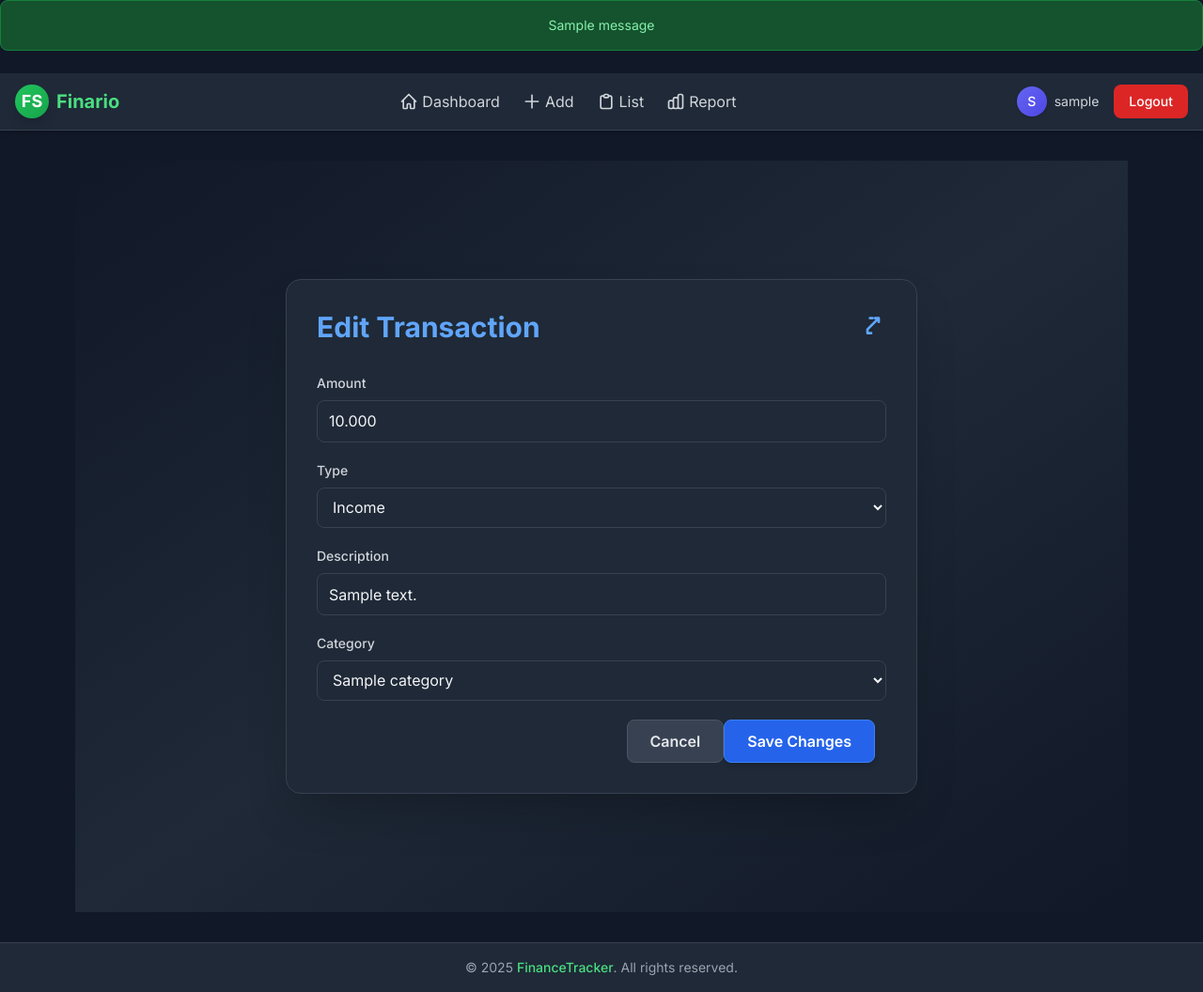
After one commit to thealisaeedi/personal_finance, a Django app: page /transaction/1/edit/ in a window 1280 px wide. The commit adds this page. Shown: the whole page at 94% size. Run offline with Django 5.2, Linux system fonts and the light colour scheme; a user stored in the database is signed in; tables that the repository leaves empty hold one stand-in row (values such as "Sample post"); one stand-in notice (Sample message) is shown; some libraries are stand-ins or nearby versions.

Commit message:
delete and edit added to project

```diff
--- a/personal_finance/settings.py
+++ b/personal_finance/settings.py
@@ -39,6 +39,7 @@ INSTALLED_APPS = [
     'django.contrib.staticfiles',
     'accounts', # App for user accounts
     'tracker', # App for tracking transactions
+    'widget_tweaks', # for adding style to forms and etc
 ]
 
 MIDDLEWARE = [
--- a/templates/base.html
+++ b/templates/base.html
@@ -3,8 +3,9 @@
 <html lang="en">
 <head>
     <meta charset="UTF-8">
+
     <meta name="viewport" content="width=device-width, initial-scale=1.0">
-    <title>{% block title %}FinanceTracker{% endblock %}</title>
+    <title>{% block title %}Finario - Financial Scenario{% endblock %}</title>
 
     <!-- Tailwind CSS (CDN) -->
     <script src="https://cdn.tailwindcss.com"></script>
@@ -41,6 +42,8 @@
     }
 </style>
 </head>
+{% include 'includes/messages.html' %}
+
 <body class="bg-gray-900 text-white min-h-screen flex flex-col">
     <!-- Navigation Bar -->
     <nav class="bg-gray-800 border-b border-gray-700 shadow-md">
@@ -50,9 +53,9 @@
             <a href="{% if user.is_authenticated %}{% url 'dashboard' %}{% else %}{% url 'landing' %}{% endif %}"
             class="flex items-center space-x-2">
                 <div class="w-9 h-9 bg-gradient-to-br from-green-500 to-green-600 rounded-full flex items-center justify-center shadow-lg">
-                    <span class="text-white font-bold text-lg">FT</span>
+                    <span class="text-white font-bold text-lg">FS</span>
                 </div>
-                <span class="text-xl font-bold text-green-400 hover:text-green-300 transition">FinanceTracker</span>
+                <span class="text-xl font-bold text-green-400 hover:text-green-300 transition">Finario</span>
             </a>
 
             <!-- Desktop Menu -->
--- /dev/null
+++ b/templates/includes/messages.html
@@ -0,0 +1,13 @@
+<!-- templates/includes/messages.html -->
+{% if messages %}
+    <div class="mb-6 space-y-2">
+        {% for message in messages %}
+            <div class="p-4 rounded-lg text-sm text-center border
+                {% if message.tags == 'success' %}bg-green-900 text-green-300 border-green-700
+                {% elif message.tags == 'error' %}bg-red-900 text-red-300 border-red-700
+                {% else %}bg-blue-900 text-blue-300 border-blue-700{% endif %}">
+                {{ message }}
+            </div>
+        {% endfor %}
+    </div>
+{% endif %}
--- a/tracker/forms.py
+++ b/tracker/forms.py
@@ -11,3 +11,12 @@ class TransactionForm(forms.ModelForm):
         super().__init__(*args, **kwargs)
         if user:
             self.fields['category'].queryset = Category.objects.filter(user=user)
+
+
+class CategoryForm(forms.ModelForm):
+    class Meta:
+        model = Category
+        fields = ['name']
+        widgets = {
+            'name': forms.TextInput(attrs={'placeholder': "Example: Food, Transport, Fees and ..."})
+        }
--- /dev/null
+++ b/tracker/templates/tracker/edit_transaction.html
@@ -0,0 +1,63 @@
+{% extends 'base.html' %}
+{% block content %}
+<div class="min-h-screen flex items-center justify-center bg-gradient-to-br from-gray-900 via-gray-800 to-gray-900 px-4">
+    <div class="w-full max-w-2xl bg-gray-800 border border-gray-700 text-gray-100 rounded-2xl shadow-2xl p-8">
+
+        <!-- Header -->
+        <div class="flex items-center justify-between mb-8">
+            <h2 class="text-3xl font-bold text-blue-400">Edit Transaction</h2>
+            <svg xmlns="http://www.w3.org/2000/svg" class="w-8 h-8 text-blue-400" fill="none" viewBox="0 0 24 24" stroke="currentColor">
+                <path stroke-linecap="round" stroke-linejoin="round" stroke-width="2"
+                      d="M11 5h2m2 0h3m0 0v3m0-3l-9 9m0 0v3h3m-3-3l9-9" />
+            </svg>
+        </div>
+
+        <!-- Form -->
+        <form method="post" class="space-y-5">
+            {% csrf_token %}
+
+            {% for field in form %}
+                <div>
+                    <label for="{{ field.id_for_label }}" class="block text-sm font-medium text-gray-300 mb-2">
+                        {{ field.label }}
+                    </label>
+                    {{ field }}
+                    {% if field.errors %}
+                        <p class="text-red-400 text-sm mt-1">{{ field.errors|join:", " }}</p>
+                    {% endif %}
+                </div>
+            {% endfor %}
+
+            <!-- Buttons -->
+            <div class="mt-8 flex justify-end space-x-3 sm:space-x-reverse">
+                <a href="{% url 'transaction_list' %}"
+                   class="px-6 py-2.5 rounded-lg bg-gray-700 hover:bg-gray-600 text-gray-200 font-semibold transition-all duration-200 border border-gray-600">
+                    Cancel
+                </a>
+                <button type="submit"
+                        class="px-6 py-2.5 rounded-lg bg-blue-600 hover:bg-blue-700 text-white font-semibold shadow-md transition-all duration-200 border border-blue-500">
+                    Save Changes
+                </button>
+            </div>
+        </form>
+    </div>
+</div>
+
+<!-- Custom Dark Input Styling -->
+<style>
+    input, select, textarea {
+        width: 100%;
+        background-color: #1f2937; /* gray-800 */
+        color: #f3f4f6; /* gray-100 */
+        border: 1px solid #374151; /* gray-700 */
+        border-radius: 0.5rem;
+        padding: 0.6rem 0.75rem;
+        transition: all 0.2s ease;
+    }
+    input:focus, select:focus, textarea:focus {
+        outline: none;
+        border-color: #3b82f6; /* blue-500 */
+        box-shadow: 0 0 0 2px rgba(59, 130, 246, 0.3);
+    }
+</style>
+{% endblock %}
--- a/tracker/templates/tracker/landing.html
+++ b/tracker/templates/tracker/landing.html
@@ -9,11 +9,11 @@
         <!-- Logo -->
         <div class="flex justify-center mb-6">
             <div class="w-20 h-20 bg-green-600 rounded-full flex items-center justify-center">
-                <span class="text-white text-3xl font-bold">FT</span>
+                <span class="text-white text-3xl font-bold">FS</span>
             </div>
         </div>
 
-        <h1 class="text-5xl font-bold text-white mb-4">FinanceTracker</h1>
+        <h1 class="text-5xl font-bold text-white mb-4">Financial Scenario</h1>
         <p class="text-xl text-gray-300 mb-8">Personal finance management — simple, beautiful, powerful</p>
 
         <div class="space-x-4">
--- a/tracker/urls.py
+++ b/tracker/urls.py
@@ -7,4 +7,7 @@ urlpatterns = [
     path('list/', views.transaction_list, name='transaction_list'),
     path('report/', views.report, name='report'),
     path('dashboard/', views.dashboard, name='dashboard'),
+    path('category/add', views.add_category, name='add_category'),
+    path('transaction/<int:pk>/edit/', views.edit_transaction, name='edit_transaction'),
+    path('transaction/<int:pk>/delete/', views.delete_transaction, name='delete_transaction'),
 ]
--- a/tracker/views.py
+++ b/tracker/views.py
@@ -1,12 +1,27 @@
-from django.shortcuts import render, redirect
+from django.shortcuts import render, redirect, get_object_or_404
 from .models import Transaction, Category
-from .forms import TransactionForm
+from .forms import TransactionForm, CategoryForm
 from django.contrib.auth.decorators import login_required
 from django.db.models import Sum
+from django.contrib import messages
 
 
 def landing(request):
     return render(request, 'tracker/landing.html')
+
+@login_required
+def add_category(request):
+    if request.method == 'POST':
+        form = CategoryForm(request.POST)
+        if form.is_valid():
+            category = form.save(commit=False)
+            category.user = request.user
+            category.save()
+            messages.success(request, f'Category {category.name} added!')
+            return redirect('add_transaction')
+    else:
+        form = CategoryForm()
+    return render(request, 'tracker/add_category.html', {'form': form})
 
 @login_required
 def report(request):
@@ -56,9 +71,11 @@ def add_transaction(request):
             transaction = form.save(commit=False)
             transaction.user = request.user
             transaction.save()
-            return redirect('transaction_list')
+            messages.success(request, 'Transaction added successfully!')
+            return redirect('dashboard')
     else:
         form = TransactionForm(user=request.user)
+
     return render(request, 'tracker/add_transaction.html', {'form': form})
 
 @login_required
@@ -88,3 +105,30 @@ def dashboard(request):
     }
 
     return render(request, 'tracker/dashboard.html', context)
+
+
+
+@login_required
+def edit_transaction(request, pk):
+    transaction = get_object_or_404(Transaction, pk=pk, user=request.user)
+
+    if request.method == 'POST':
+        form = TransactionForm(request.POST, instance=transaction, user=request.user)
+        if form.is_valid():
+            form.save()
+            messages.success(request, "Transaction edited successfully")
+            return redirect('transaction_list')
+    else:
+        form = TransactionForm(instance=transaction, user=request.user)
+
+    return render(request, 'tracker/edit_transaction.html', {'form': form, 'transaction': transaction})
+
+@login_required
+def delete_transaction(request, pk):
+    transaction = get_object_or_404(Transaction, pk=pk, user=request.user)
+
+    if request.method == 'POST':
+        transaction.delete()
+        messages.success(request, 'transaction deleted')
+        return redirect('transaction_list')
+    return render(request, 'tracker/delete_transaction.html', {'transaction': transaction})
```
Also changed, not shown: tracker/templates/tracker/add_category.html (added, +36 -0 lines), tracker/templates/tracker/add_transaction.html (+14 -2 lines), tracker/templates/tracker/delete_transaction.html (added, +43 -0 lines), tracker/templates/tracker/transaction_list.html (+29 -0 lines).
